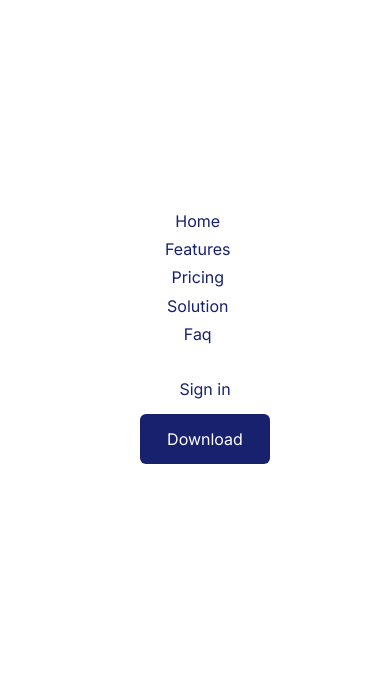
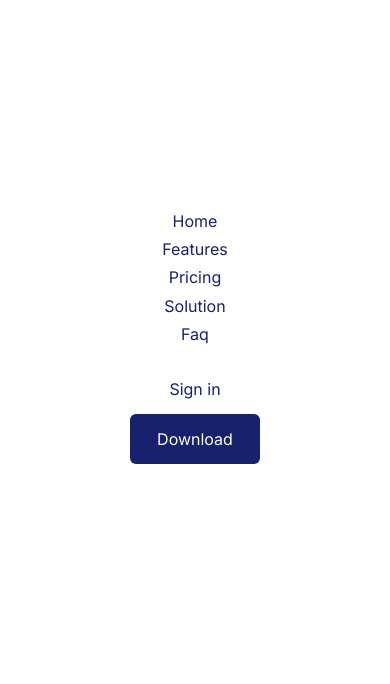
Before and after one commit to Rodion-Web/BlackWall, a plain HTML site: page index.html in a window 390 px wide. Both pictures are taken after a click on the button 340 px from the left and 47 px from the top of the page. Shown: the part 84-768 px from the top of the page. Drawn offline with Linux system fonts and the light colour scheme.

Commit message:
changed css

```diff
--- a/css/metting.css
+++ b/css/metting.css
@@ -381,14 +381,14 @@ body {
     opacity: 1;
   }
   .navbar-menu {
-    margin-left: auto;
     margin-bottom: 20px;
-    margin-left: 55px;
+    margin-right: 0;
   }
   .menu {
     flex-direction: column;
     align-items: center;
     justify-content: center;
+    padding: 0;
   }
   .menu-item:not(:last-child) {
     margin-right: 0;
@@ -397,7 +397,6 @@ body {
   .button-group {
     display: flex;
     flex-direction: column;
-    margin-left: 20px;
   }
   .button-sign {
     margin-left: auto;
```
